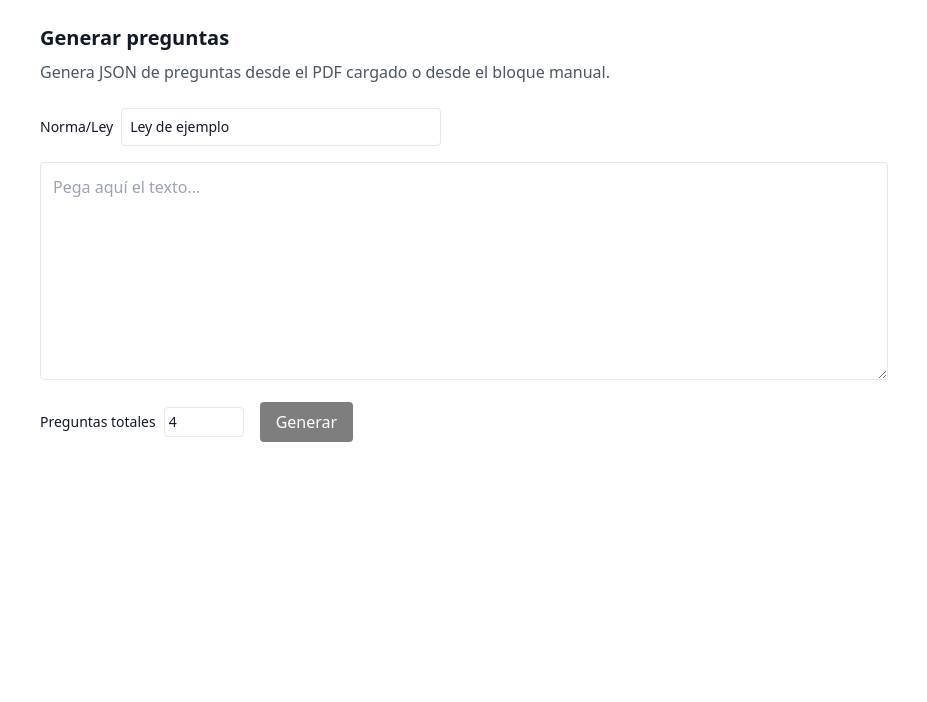
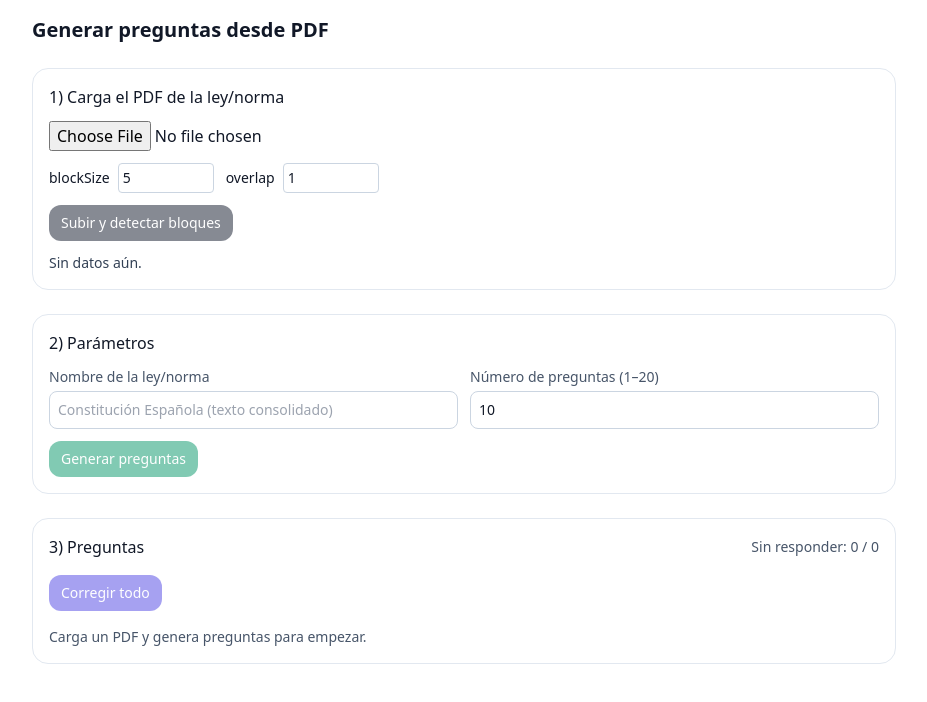
Before and after one commit to jmpereap/TFM-UOC, a Next.js app: page /generate in a window 1280 px wide. Shown: the top 702 px of the page, without its empty margins (176-1103 px from the left). Built offline with nearby package versions, Linux system fonts and the light colour scheme.

Commit message:
chore: release: versión sin env

```diff
--- a/app/generate/page.tsx
+++ b/app/generate/page.tsx
@@ -1,147 +1,288 @@
-'use client'
+'use client';
 
-import { useEffect, useState } from 'react'
-import type { Block } from 'lib/pdf/splitIntoBlocks'
+import { useMemo, useState } from 'react'
+import type { MCQItem, OptionKey } from '@/types/mcq'
+import MCQCard from '@/components/MCQCard'
 
-type MCQItem = {
-  pregunta: string
-  opciones: { A: string; B: string; C: string; D: string }
-  correcta: 'A' | 'B' | 'C' | 'D'
-  justificacion: string
-  referencia: { ley: string; paginas: string; articulo?: string; parrafo?: string }
-}
+type Result = { isCorrect: boolean }
 
 export default function GeneratePage() {
-  const [lawName, setLawName] = useState('Ley de ejemplo')
-  const [inputText, setInputText] = useState('')
-  const [totalQuestions, setTotalQuestions] = useState(4)
-  const [result, setResult] = useState<MCQItem[]>([])
-  const [loading, setLoading] = useState(false)
-  const [error, setError] = useState<string | null>(null)
-  const [loadedPdf, setLoadedPdf] = useState<{ fileName: string; blocks: Block[] } | null>(null)
+  // PDF/bloques
+  const [pdfFile, setPdfFile] = useState<File | null>(null)
+  const [blocks, setBlocks] = useState<any[]>([])
+  const [pagesCount, setPagesCount] = useState<number | null>(null)
+  const [uploading, setUploading] = useState(false)
+  const [uploadError, setUploadError] = useState<string | null>(null)
+  const [blockSize, setBlockSize] = useState<number>(5)
+  const [overlap, setOverlap] = useState<number>(1)
 
-  useEffect(() => {
+  // Parámetros de generación
+  const [lawName, setLawName] = useState<string>('')
+  const [n, setN] = useState<number>(10)
+
+  // Items y corrección
+  const [items, setItems] = useState<MCQItem[]>([])
+  const [answers, setAnswers] = useState<Record<number, OptionKey | null>>({})
+  const [corrected, setCorrected] = useState<Record<number, boolean>>({})
+  const [results, setResults] = useState<Record<number, Result>>({})
+  const [score, setScore] = useState<number | null>(null)
+  const [generating, setGenerating] = useState(false)
+  const [genError, setGenError] = useState<string | null>(null)
+
+  const unanswered = useMemo(
+    () => items.reduce((acc, _, i) => acc + (answers[i] ? 0 : 1), 0),
+    [items, answers],
+  )
+
+  // Subir PDF -> /api/upload
+  const onUpload = async () => {
+    if (!pdfFile) {
+      setUploadError('Selecciona un PDF primero.')
+      return
+    }
+    setUploadError(null)
+    setUploading(true)
     try {
-      const raw = localStorage.getItem('tfm_pdf')
-      if (raw) {
-        const data = JSON.parse(raw)
-        if (Array.isArray(data?.blocks) && data.blocks.length > 0) {
-          setLoadedPdf({ fileName: String(data.fileName || 'PDF'), blocks: data.blocks as Block[] })
-        }
+      const fd = new FormData()
+      fd.append('file', pdfFile)
+      fd.append('blockSize', String(Math.max(1, blockSize)))
+      fd.append('overlap', String(Math.max(0, Math.min(blockSize - 1, overlap))))
+      const res = await fetch('/api/upload', { method: 'POST', body: fd })
+      if (!res.ok) throw new Error('Fallo en /api/upload')
+      const data = await res.json()
+      setPagesCount(typeof data?.pages === 'number' ? data.pages : data?.meta?.numPages ?? null)
+      setBlocks(data.blocks || [])
+      // Autocompletar el nombre de la ley con el nombre del fichero si está vacío
+      if (!lawName.trim() && pdfFile?.name) {
+        const base = pdfFile.name.replace(/\.[^.]+$/, '')
+        setLawName(base)
       }
-    } catch {
-      // ignore
+    } catch (e: any) {
+      setUploadError(e?.message || 'Error subiendo el PDF.')
+      setPagesCount(null)
+      setBlocks([])
+    } finally {
+      setUploading(false)
     }
-  }, [])
+  }
 
-  async function handleGenerate() {
-    setLoading(true)
-    setError(null)
-    setResult([])
+  // Generar -> /api/generate
+  const onGenerate = async () => {
+    if (!lawName.trim()) {
+      setGenError('Indica el nombre de la ley/norma.')
+      return
+    }
+    if (!blocks.length) {
+      setGenError('Primero sube el PDF y espera a que se detecten los bloques.')
+      return
+    }
+    setGenError(null)
+    setGenerating(true)
+    setItems([])
+    setAnswers({})
+    setCorrected({})
+    setResults({})
+    setScore(null)
     try {
-      const useBlocks = !!(loadedPdf && loadedPdf.blocks && loadedPdf.blocks.length > 0)
       const res = await fetch('/api/generate', {
         method: 'POST',
         headers: { 'Content-Type': 'application/json' },
-        body: JSON.stringify(
-          useBlocks
-            ? { lawName, n: totalQuestions, blocks: loadedPdf!.blocks }
-            : {
-                lawName,
-                n: totalQuestions,
-                blocks: [{ index: 0, startPage: 1, endPage: 1, text: inputText }],
-              },
-        ),
+        body: JSON.stringify({ lawName, n: Math.min(20, Math.max(1, n)), blocks }),
       })
-      if (!res.ok) throw new Error('Falló la generación')
-      const data = (await res.json()) as { ok: boolean; items?: MCQItem[]; error?: any }
-      if (!data.ok) {
-        const msg = typeof data.error === 'string' ? data.error : 'Respuesta no OK'
-        throw new Error(msg)
-      }
-      setResult(data.items || [])
-    } catch (e: unknown) {
-      const msg = e instanceof Error ? e.message : 'Error desconocido'
-      setError(msg)
+      const data = await res.json()
+      if (!data.ok) throw new Error(data.error || 'Fallo en /api/generate')
+      setItems(data.items as MCQItem[])
+    } catch (e: any) {
+      setGenError(e?.message || 'Error generando preguntas.')
     } finally {
-      setLoading(false)
+      setGenerating(false)
     }
   }
 
+  const onChangeAnswer = (index: number, value: OptionKey) => {
+    setAnswers((prev) => ({ ...prev, [index]: value }))
+  }
+
+  const correctOne = (index: number) => {
+    const a = answers[index]
+    if (!items[index]) return
+    const ok = a === items[index].correcta
+    setCorrected((prev) => ({ ...prev, [index]: true }))
+    setResults((prev) => ({ ...prev, [index]: { isCorrect: !!ok } }))
+  }
+
+  const correctAll = () => {
+    let total = 0
+    const nextCorrected: Record<number, boolean> = {}
+    const nextResults: Record<number, Result> = {}
+    items.forEach((it, i) => {
+      const a = answers[i]
+      const ok = a === it.correcta
+      nextCorrected[i] = true
+      nextResults[i] = { isCorrect: !!ok }
+      if (ok) total += 1
+    })
+    setCorrected(nextCorrected)
+    setResults(nextResults)
+    setScore(total)
+  }
+
   return (
-    <main className="mx-auto max-w-4xl p-6">
-      <h1 className="text-xl font-semibold">Generar preguntas</h1>
-      <p className="mt-2 text-gray-600">Genera JSON de preguntas desde el PDF cargado o desde el bloque manual.</p>
+    <div className="mx-auto max-w-4xl p-4 space-y-6">
+      <h1 className="text-xl font-semibold">Generar preguntas desde PDF</h1>
 
-      <div className="mt-6 space-y-4">
-        <label className="flex items-center gap-2 text-sm">
-          <span>Norma/Ley</span>
-          <input
-            value={lawName}
-            onChange={(e) => setLawName(e.target.value)}
-            className="w-80 rounded border p-2"
-          />
-        </label>
-        {loadedPdf ? (
-          <div className="rounded border p-3 text-sm">
-            <div className="mb-1 font-medium">Desde PDF: {loadedPdf.fileName}</div>
-            <div className="text-gray-600">Bloques disponibles: {loadedPdf.blocks.length}</div>
+      {/* Subida de PDF en la misma página */}
+      <div className="rounded-2xl border border-slate-200 p-4 bg-white space-y-3">
+        <div className="font-medium">1) Carga el PDF de la ley/norma</div>
+        <input
+          type="file"
+          accept="application/pdf"
+          onChange={(e) => {
+            const f = e.target.files?.[0] || null
+            setPdfFile(f)
+            if (f && !lawName.trim()) {
+              const base = f.name.replace(/\.[^.]+$/, '')
+              setLawName(base)
+            }
+          }}
+        />
+        <div className="flex flex-wrap items-center gap-3 text-sm">
+          <label className="flex items-center gap-2">
+            <span>blockSize</span>
+            <input
+              type="number"
+              min={1}
+              max={50}
+              value={blockSize}
+              onChange={(e) => setBlockSize(Number(e.target.value) || 1)}
+              className="w-24 rounded border border-slate-300 p-1"
+            />
+          </label>
+          <label className="flex items-center gap-2">
+            <span>overlap</span>
+            <input
+              type="number"
+              min={0}
+              max={Math.max(0, blockSize - 1)}
+              value={overlap}
+              onChange={(e) => setOverlap(Number(e.target.value) || 0)}
+              className="w-24 rounded border border-slate-300 p-1"
+            />
+          </label>
+        </div>
+        <div className="flex gap-2">
+          <button
+            type="button"
+            onClick={onUpload}
+            disabled={uploading || !pdfFile}
+            className="px-3 py-2 rounded-xl bg-slate-900 text-white text-sm disabled:opacity-50"
+          >
+            {uploading ? 'Subiendo…' : 'Subir y detectar bloques'}
+          </button>
+        </div>
+        {!!uploadError && <div className="text-sm text-red-600">{uploadError}</div>}
+        <div className="text-sm text-slate-700">
+          {pagesCount !== null ? (
+            <>
+              Páginas: {pagesCount} · Bloques: {blocks.length}
+            </>
+          ) : (
+            'Sin datos aún.'
+          )}
+        </div>
+        {blocks.length > 0 && (
+          <div className="text-xs text-slate-600">
+            {blocks.slice(0, 8).map((b: any) => (
+              <span key={b.index} className="mr-2">
+                [{b.index}] p.{b.startPage}–{b.endPage}
+              </span>
+            ))}
+            {blocks.length > 8 && <span>… (+{blocks.length - 8} más)</span>}
           </div>
-        ) : null}
-        <textarea
-          value={inputText}
-          onChange={(e) => setInputText(e.target.value)}
-          placeholder="Pega aquí el texto…"
-          rows={8}
-          className="w-full rounded border p-3"
-        />
+        )}
+      </div>
 
-        <div className="flex flex-wrap items-center gap-4">
-          <label className="flex items-center gap-2 text-sm">
-            <span>Preguntas totales</span>
+      {/* Parámetros de generación */}
+      <div className="rounded-2xl border border-slate-200 p-4 bg-white space-y-3">
+        <div className="font-medium">2) Parámetros</div>
+        <div className="grid gap-3 md:grid-cols-2">
+          <label className="text-sm">
+            <div className="mb-1 text-slate-600">Nombre de la ley/norma</div>
+            <input
+              type="text"
+              placeholder="Constitución Española (texto consolidado)"
+              value={lawName}
+              onChange={(e) => setLawName(e.target.value)}
+              className="w-full rounded-lg border border-slate-300 p-2"
+            />
+          </label>
+          <label className="text-sm">
+            <div className="mb-1 text-slate-600">Número de preguntas (1–20)</div>
             <input
               type="number"
               min={1}
               max={20}
-              value={totalQuestions}
-              onChange={(e) => setTotalQuestions(parseInt(e.target.value || '0', 10))}
-              className="w-20 rounded border p-1"
+              value={n}
+              onChange={(e) => setN(Number(e.target.value))}
+              className="w-full rounded-lg border border-slate-300 p-2"
             />
           </label>
-
+        </div>
+        <div className="flex gap-2">
           <button
-            onClick={handleGenerate}
-            disabled={loading || (!loadedPdf && !inputText.trim())}
-            className="rounded bg-black px-4 py-2 text-white disabled:opacity-50"
+            type="button"
+            onClick={onGenerate}
+            disabled={generating || blocks.length === 0 || !lawName.trim()}
+            className="px-3 py-2 rounded-xl bg-emerald-600 text-white text-sm disabled:opacity-50"
           >
-            {loading ? 'Generando…' : 'Generar'}
+            {generating ? 'Generando…' : 'Generar preguntas'}
           </button>
         </div>
+        {!!genError && <div className="text-sm text-red-600">{genError}</div>}
       </div>
 
-      {error && <p className="mt-4 text-sm text-red-600">{error}</p>}
-
-      {!!result.length && (
-        <div className="mt-8 space-y-4">
-          <h2 className="font-medium">Resultado ({result.length})</h2>
-          {result.map((q, i) => (
-            <div key={i} className="rounded border p-3">
-              <div className="mb-1 text-xs text-gray-500">Q{i + 1} · {q.referencia.ley} · {q.referencia.paginas}</div>
-              <div className="font-medium">{q.pregunta}</div>
-              <ul className="mt-2 list-disc pl-6 text-sm">
-                <li>A) {q.opciones.A}</li>
-                <li>B) {q.opciones.B}</li>
-                <li>C) {q.opciones.C}</li>
-                <li>D) {q.opciones.D}</li>
-              </ul>
-              <div className="mt-2 text-sm">
-                <span className="font-medium">Correcta:</span> {q.correcta}
-              </div>
-              <div className="text-xs text-gray-600">{q.justificacion}</div>
-            </div>
+      {/* Preguntas + corrección */}
+      <div className="rounded-2xl border border-slate-200 p-4 bg-white space-y-4">
+        <div className="flex items-center justify-between">
+          <div className="font-medium">3) Preguntas</div>
+          <div className="text-sm text-slate-600">
+            Sin responder: {unanswered} / {items.length}
+          </div>
+        </div>
+        <div className="flex gap-2">
+          <button
+            type="button"
+            onClick={correctAll}
+            disabled={items.length === 0}
+            className="px-3 py-2 rounded-xl bg-indigo-600 text-white text-sm disabled:opacity-50"
+          >
+            Corregir todo
+          </button>
+        </div>
+        <div className="grid gap-4">
+          {items.map((it, i) => (
+            <MCQCard
+              key={i}
+              index={i}
+              item={it}
+              userAnswer={answers[i] ?? null}
+              onChange={onChangeAnswer}
+              onCorrectOne={correctOne}
+              corrected={!!corrected[i]}
+              result={results[i]}
+            />
           ))}
+          {items.length === 0 && (
+            <div className="text-slate-600 text-sm">Carga un PDF y genera preguntas para empezar.</div>
+          )}
         </div>
-      )}
-    </main>
+        {score !== null && (
+          <div className="rounded-xl bg-slate-50 border border-slate-200 p-3 text-sm">
+            <div className="font-semibold">Puntuación</div>
+            Has acertado {score} de {items.length} preguntas.
+          </div>
+        )}
+      </div>
+    </div>
   )
 }
--- /dev/null
+++ b/components/MCQCard.tsx
@@ -0,0 +1,96 @@
+"use client"
+
+import { useId } from 'react'
+import type { MCQItem, OptionKey } from '@/types/mcq'
+
+type Props = {
+  index: number
+  item: MCQItem
+  userAnswer?: OptionKey | null
+  onChange: (index: number, value: OptionKey) => void
+  onCorrectOne: (index: number) => void
+  corrected?: boolean
+  result?: { isCorrect: boolean } | null
+}
+
+export default function MCQCard({
+  index,
+  item,
+  userAnswer,
+  onChange,
+  onCorrectOne,
+  corrected,
+  result,
+}: Props) {
+  const baseId = useId()
+  const letterKeys: OptionKey[] = ['A', 'B', 'C', 'D']
+  const border = corrected ? (result?.isCorrect ? 'border-green-500' : 'border-red-500') : 'border-slate-200'
+
+  return (
+    <div className={'rounded-2xl border ' + border + ' p-4 shadow-sm bg-white'}>
+      <div className="mb-2 text-slate-800 font-medium">
+        <span className="text-slate-500 mr-2">Q{index + 1}.</span>
+        {item.pregunta}
+      </div>
+
+      <div className="space-y-2">
+        {letterKeys.map((k) => {
+          const id = baseId + '-' + index + '-' + k
+          const selected = userAnswer === k
+          const optionStyle = corrected
+            ? k === item.correcta
+              ? 'border-green-400 bg-green-50'
+              : selected
+                ? 'border-red-400 bg-red-50'
+                : 'border-slate-200'
+            : 'border-slate-200'
+
+          return (
+            <label
+              key={k}
+              htmlFor={id}
+              className={'flex items-start gap-3 rounded-xl border ' + optionStyle + ' p-3 cursor-pointer'}
+            >
+              <input
+                id={id}
+                type="radio"
+                name={'q-' + index}
+                className="mt-1"
+                checked={selected || false}
+                onChange={() => onChange(index, k)}
+              />
+              <div>
+                <div className="font-semibold">{k}</div>
+                <div className="text-sm text-slate-700">{item.opciones[k]}</div>
+              </div>
+            </label>
+          )
+        })}
+      </div>
+
+      <div className="mt-3 flex gap-2">
+        <button
+          type="button"
+          onClick={() => onCorrectOne(index)}
+          className="px-3 py-2 rounded-xl bg-slate-900 text-white text-sm"
+        >
+          Corregir esta
+        </button>
+      </div>
+
+      {corrected && (
+        <div className="mt-3 text-sm">
+          <div className="font-semibold">{result?.isCorrect ? '✅ ¡Correcta!' : '❌ Incorrecta'}</div>
+          <div className="mt-1 text-slate-700">
+            <span className="font-medium">Justificación:</span> {item.justificacion}
+          </div>
+          <div className="text-slate-600">
+            <span className="font-medium">Referencia:</span> {item.referencia.ley}, {item.referencia.paginas}
+            {item.referencia.articulo ? ', art. ' + item.referencia.articulo : ''}
+            {item.referencia.parrafo ? ', párr. ' + item.referencia.parrafo : ''}
+          </div>
+        </div>
+      )}
+    </div>
+  )
+}
--- a/tsconfig.json
+++ b/tsconfig.json
@@ -14,6 +14,9 @@
     "jsx": "preserve",
     "incremental": true,
     "baseUrl": ".",
+    "paths": {
+      "@/*": ["./*"]
+    },
     "plugins": [{ "name": "next" }]
   },
   "include": ["next-env.d.ts", "**/*.ts", "**/*.tsx", ".next/types/**/*.ts"],
--- /dev/null
+++ b/types/mcq.ts
@@ -0,0 +1,14 @@
+export type OptionKey = 'A' | 'B' | 'C' | 'D'
+
+export type MCQItem = {
+  pregunta: string
+  opciones: Record<OptionKey, string>
+  correcta: OptionKey
+  justificacion: string
+  referencia: {
+    ley: string
+    paginas: string // "p. X–Y"
+    articulo?: string
+    parrafo?: string
+  }
+}
```
Also changed, not shown: app/api/log/route.ts (added, +14 -0 lines), app/api/upload/route.ts (+6 -1 lines).
